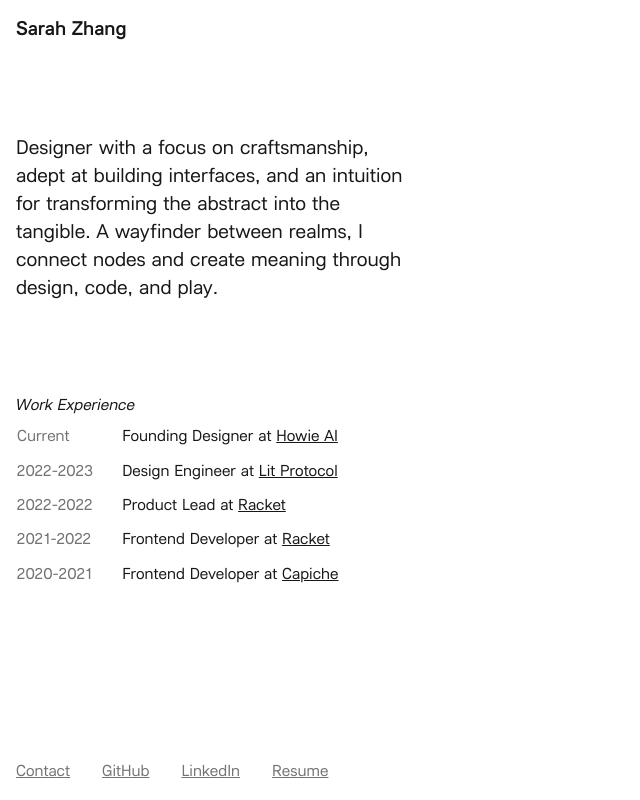
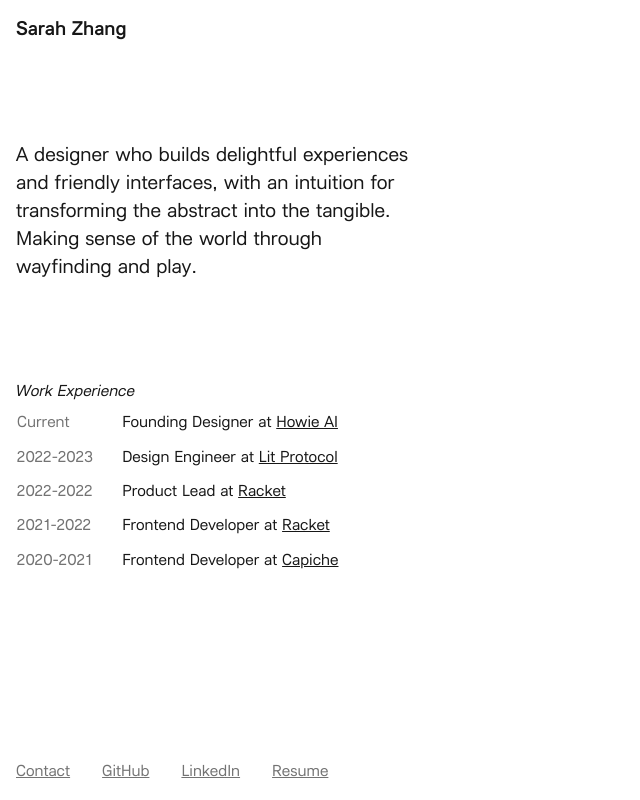
Before and after one commit to sazhang/next-markdown-blog, a Next.js app: page / in a window 1280 px wide. Shown: the whole page, without its empty margins (0-640 px from the left). Built offline with nearby package versions, Linux system fonts and the light colour scheme.

Commit message:
last copy

```diff
--- a/src/app/page.tsx
+++ b/src/app/page.tsx
@@ -5,10 +5,9 @@ export default function Home() {
         <div className="h-full max-w-screen-md ml-auto grid grid-cols-6 gap-4 p-4">
           <h1 className="col-span-6 font-medium text-xl">Sarah Zhang</h1>
           <p className="col-span-6 md:col-span-4 text-xl">
-            Designer with a focus on craftsmanship, adept at building
-            interfaces, and an intuition for transforming the abstract into the
-            tangible. A wayfinder between realms, I connect nodes and create
-            meaning through design, code, and play.
+            A designer who builds delightful experiences and friendly
+            interfaces, with an intuition for transforming the abstract into the
+            tangible. Making sense of the world through wayfinding and play.
           </p>
           <table className="col-span-6 md:col-span-4 h-44 border-separate border-spacing-y-1">
             <caption className="text-left italic">Work Experience</caption>
```
